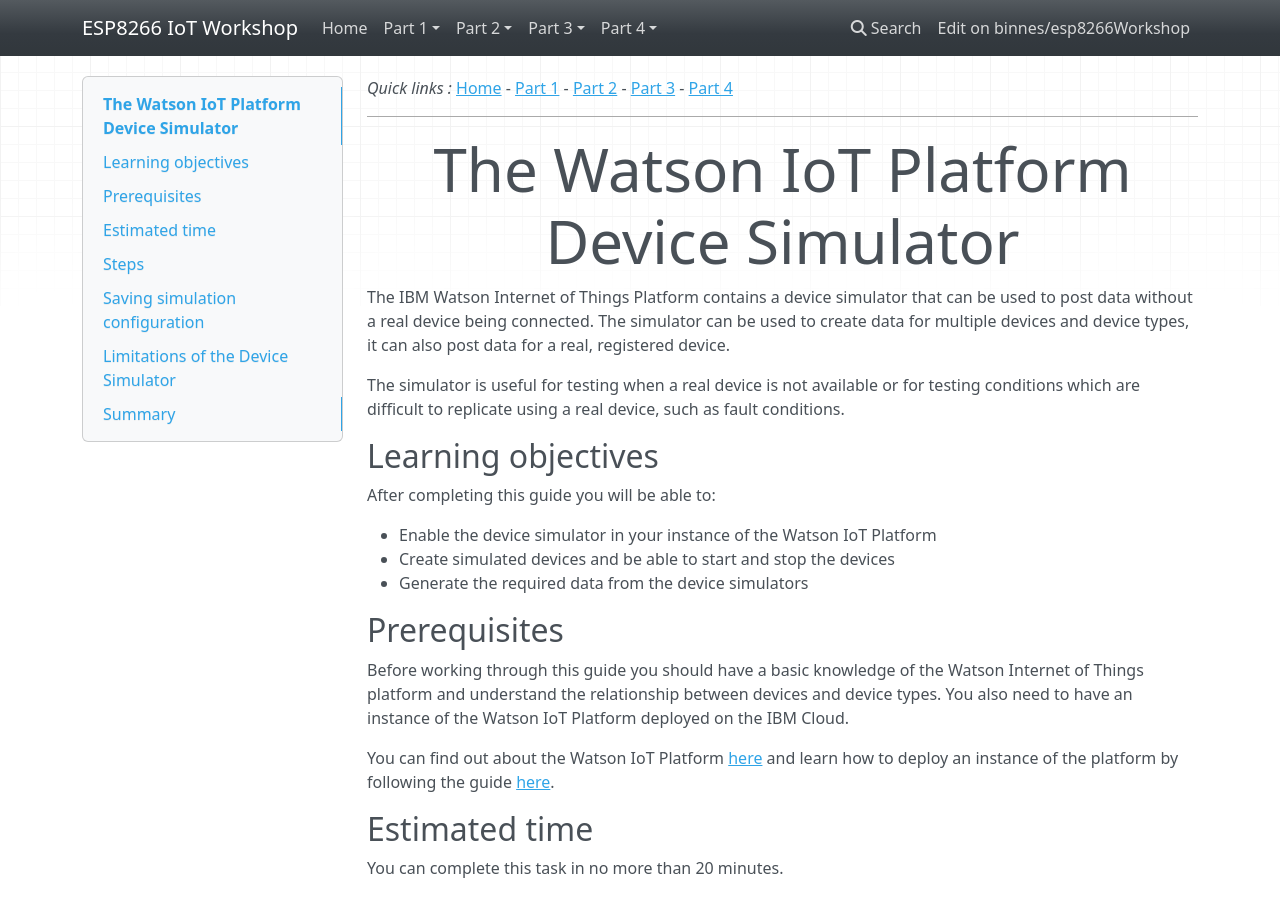
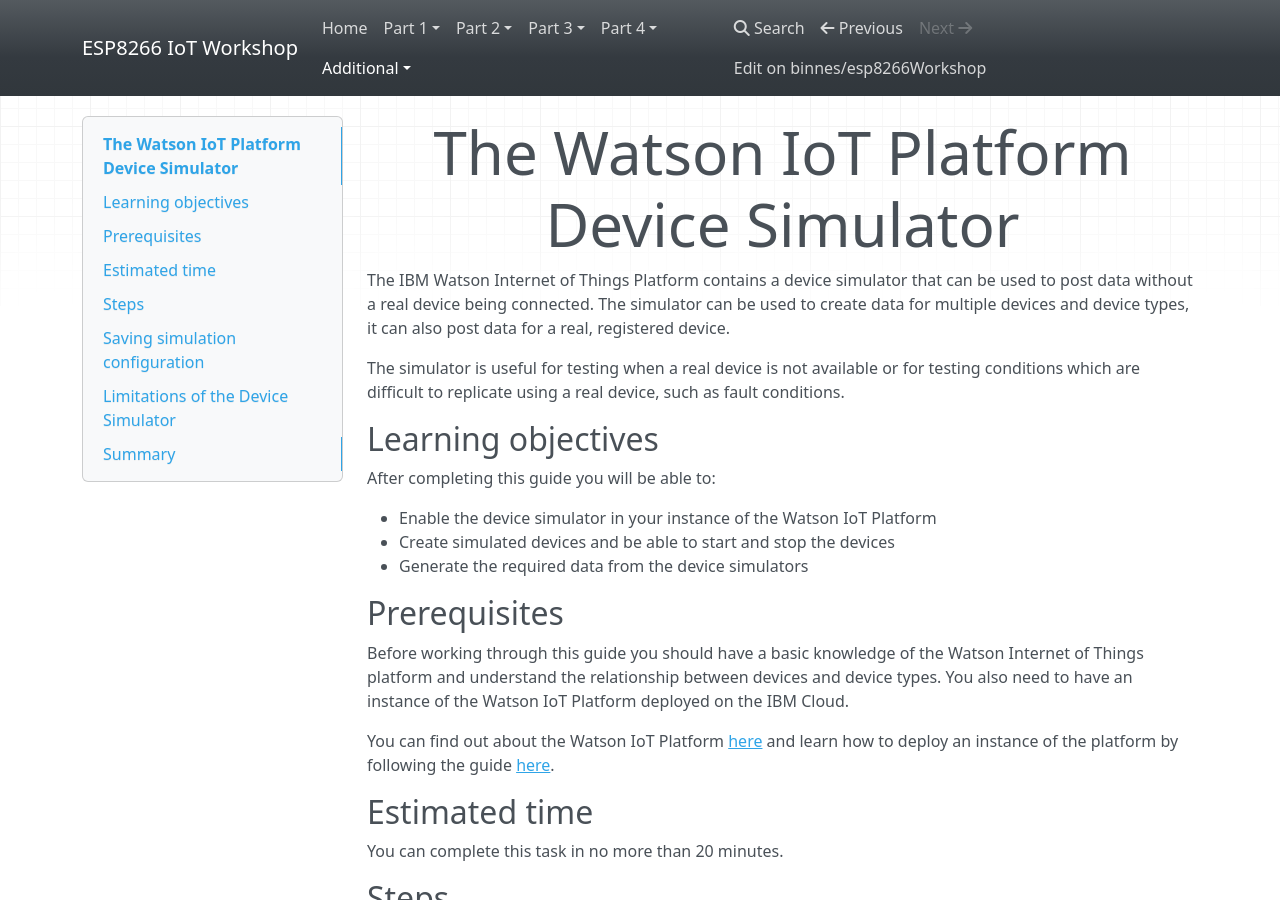
Before and after one commit to binnes/esp8266Workshop, an MkDocs documentation site: the page built from docs/Simulator/README.md, in a window 1280 px wide and 900 px high. Built offline with MkDocs 1.6.1, drawn with Linux system fonts in a browser that asks for light colours; nearby versions of some CDN libraries; some of the changed text lies outside the part shown.

Commit message:
tidy up for pdf document creation

```diff
--- a/docs/Simulator/README.md
+++ b/docs/Simulator/README.md
@@ -1,7 +1,3 @@
-*Quick links :*
-[Home](/README.md) - [Part 1](../part1/README.md) - [Part 2](../part2/README.md) - [Part 3](../part3/README.md) - [Part 4](../part4/README.md)
-***
-
 # The Watson IoT Platform Device Simulator
 
 The IBM Watson Internet of Things Platform contains a device simulator that can be used to post data without a real device being connected.  The simulator can be used to create data for multiple devices and device types, it can also post data for a real, registered device.
@@ -190,7 +186,3 @@ The Simulator is still an experimental feature on the IoT Platform, so there are
 This guide has shown you how to enable the device simulator and setup simulators to create device data.  The device simulator is a great tool to be able to test error or failure conditions that are difficult to create using live data from a real device.
 
 Remember to turn off simulators when not needed to ensure you do not use up free limits on the IBM Cloud or incur additional expense if on a paid plan.
-
-***
-*Quick links :*
-[Home](/README.md) - [Part 1](../part1/README.md) - [Part 2](../part2/README.md) - [Part 3](../part3/README.md) - [Part 4](../part4/README.md)
--- a/mkdocs.yml
+++ b/mkdocs.yml
@@ -57,4 +57,8 @@ nav:
     - Jupyter Notebooks: part4/JUPYTER.md
     - Run model on device: part4/MODEL.md
     - Workshop Summary : part4/SUMMARY.md
+  - Additional:
+    - Agenda: AGENDA.md
+    - Resources: RESOURCES.md
+    - Simulator: Simulator/README.md
 google_analytics: ['UA-172132667-1', 'binnes.github.io/esp8266Workshop']
```
Also changed, not shown: docs/RESOURCES.md (+0 -4 lines), docs/AGENDA.md (line endings or trailing spaces).
